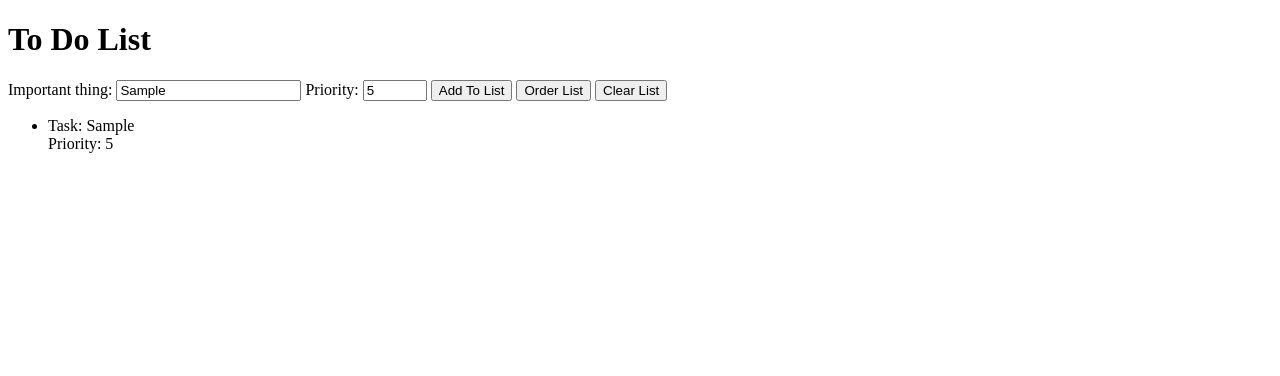
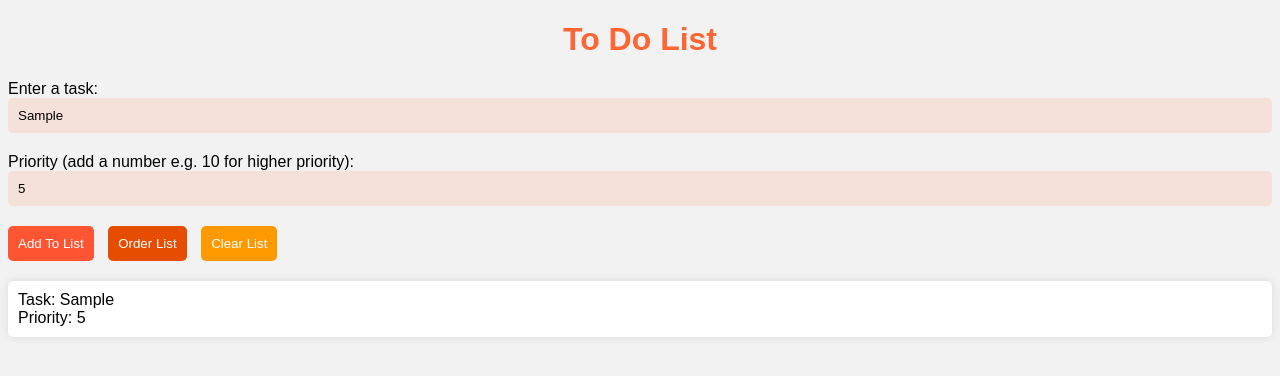
Before and after one commit to SchoolOfCode/bc14_w2_recap-tasks-mz0121coder, a website: page task-4/index.html in a window 1280 px wide. Both pictures are taken after typing "Sample", "5" into the empty fields and a click on the button "Add To List". Drawn offline with Linux system fonts and the light colour scheme.

Commit message:
style to do list

```diff
--- a/task-4/index.html
+++ b/task-4/index.html
@@ -1,13 +1,18 @@
 <!DOCTYPE html>
-<html>
+<html lang="en">
 <head>
+  <meta charset="UTF-8">
+  <meta http-equiv="X-UA-Compatible" content="IE=edge">
+  <meta name="viewport" content="width=device-width, initial-scale=1.0">
+  <link rel="stylesheet" href="style.css">
   <title>To Do List</title>
 </head>
 <body>
   <h1>To Do List</h1>
-  <label> Important thing: <input type="text" id="important-thing" required>
+  <label> Enter a task: <input type="text" id="important-thing" required>
   </label>
-  <label> Priority: <input type="number" id="priority" min="1" max="100"></label>
+  <label> Priority (add a number e.g. 10 for higher priority): <input type="number" id="priority" min="1"
+      max="100"></label>
   <button id="add-to-list">Add To List</button>
   <button id="order-list">Order List</button>
   <button id="clear-list">Clear List</button>
--- /dev/null
+++ b/task-4/style.css
@@ -0,0 +1,102 @@
+body {
+  font-family: Arial, sans-serif;
+  background-color: #f2f2f2;
+}
+
+h1 {
+  color: #ff6633;
+  text-align: center;
+}
+
+label {
+  display: block;
+  margin-top: 20px;
+}
+
+input[type="text"],
+input[type="number"] {
+  padding: 10px;
+  border-radius: 5px;
+  border: none;
+  width: 100%;
+  box-sizing: border-box;
+  background-color: #f5e1da;
+}
+
+input[type="text"]:focus,
+input[type="number"]:focus {
+  outline: none;
+}
+
+button {
+  padding: 10px;
+  border-radius: 5px;
+  border: none;
+  cursor: pointer;
+  margin-top: 20px;
+}
+
+button#add-to-list {
+  background-color: #ff5533;
+  color: #fff;
+}
+
+button#add-to-list:hover {
+  background-color: #ff4433;
+}
+
+button#order-list {
+  background-color: #e64d00;
+  color: #fff;
+  margin-left: 10px;
+}
+
+button#order-list:hover {
+  background-color: #cc4400;
+}
+
+button#clear-list {
+  background-color: #ff9900;
+  color: #fff;
+  margin-left: 10px;
+}
+
+button#clear-list:hover {
+  background-color: #e68a00;
+}
+
+ul#to-do-list {
+  list-style: none;
+  margin-top: 20px;
+  padding: 0;
+}
+
+ul#to-do-list li {
+  background-color: #fff;
+  padding: 10px;
+  border-radius: 5px;
+  margin-bottom: 10px;
+  box-shadow: 0px 0px 10px 0px rgba(0, 0, 0, 0.1);
+  display: flex;
+  justify-content: space-between;
+  align-items: center;
+}
+
+ul#to-do-list li span {
+  margin-right: 10px;
+}
+
+@media (max-width: 600px) {
+  ul#to-do-list li {
+    flex-wrap: wrap;
+  }
+
+  ul#to-do-list li span {
+    margin-right: 0;
+    margin-bottom: 5px;
+  }
+
+  ul#to-do-list li button {
+    margin-top: 5px;
+  }
+}
```
Also changed, not shown: task-1/index.html (+7 -5 lines).
